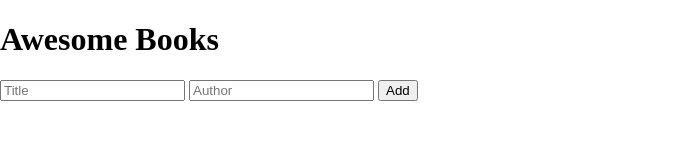
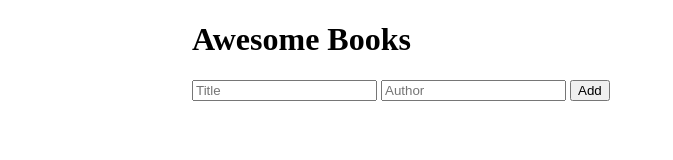
Before and after one commit to emyrue/Awesome-books, a website with bundled scripts: page index.html in a window 1280 px wide. Shown: the whole page, without its empty margins (0-673 px from the left). Built offline with nearby package versions, Linux system fonts and the light colour scheme.

Commit message:
Add several style rules

```diff
--- a/style.css
+++ b/style.css
@@ -2,3 +2,12 @@ body {
   margin: 0;
   overflow-x: hidden;
 }
+
+ul {
+  list-style: none;
+}
+
+.primaryContent {
+  width: 70%;
+  margin: auto;
+}
```
